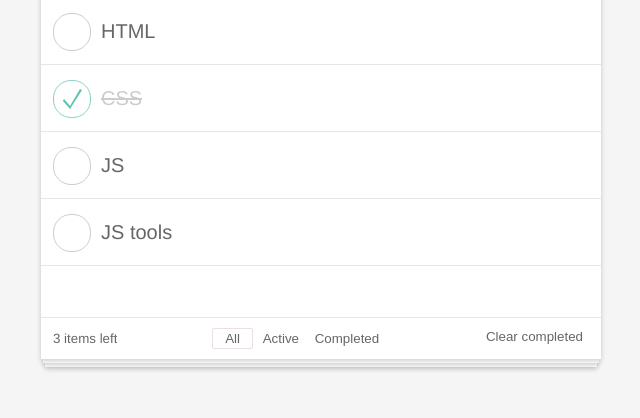
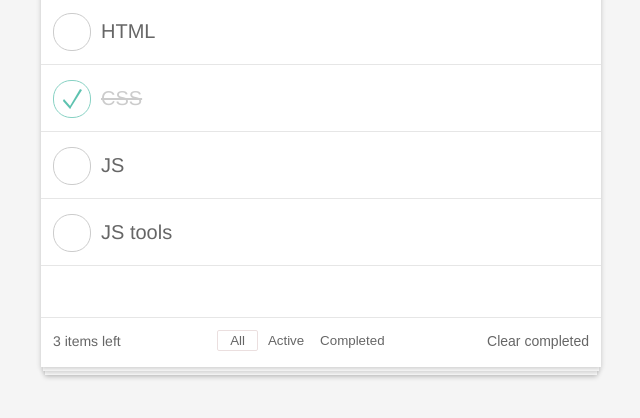
Before and after one commit to ok-technopolis/Burmistrov_Mikhail, a website: page public/index.html in a window 1280 px wide. Shown: the part 144-562 px from the top of the page, without its empty margins (319-959 px from the left). Drawn offline with Linux system fonts and the light colour scheme.

Commit message:
Improve actions bar styles

```diff
--- a/src/styles/default.scss
+++ b/src/styles/default.scss
@@ -12,6 +12,6 @@
 @import "./project/todos-list/todos-list";
 @import "./project/todos-list/todos-item";
 
-@import "./project/todos-actions/todos-actions";
-@import "./project/todos-filters/todos-filters";
-@import "./project/todos-commands/todos-commands";
+@import "./project/todos-actions-bar/todos-actions-bar";
+@import "./project/todos-actions-bar/todos-filters";
+@import "./project/todos-actions-bar/todos-commands";
--- a/src/styles/project/todos-actions-bar/todos-actions-bar.scss
+++ b/src/styles/project/todos-actions-bar/todos-actions-bar.scss
@@ -2,24 +2,22 @@
 
 
 .todos-actions-bar {
-	padding: 10px 12px;
+	padding: $offset $offset_3x;
 	border-top: 1px solid #e6e6e6;
 	font-family: $font-main;
+	text-align: center;
 	color: $c-gray;
-	font-size: 10pt;
+	font-size: $fs_little;
+    line-height: $lh_little;
 	overflow: hidden;
-
-	display: flex;
 
 	@include clearfix();
 	}
 
 	.todos-actions-bar_counter {
-		margin: auto;
-		max-width: 85px;
 		overflow: hidden;
 		white-space: nowrap;
 		float: left;
-
-		order: 1;
+		padding: $offset_half 0;
+		margin: $offset_2x $offset_4x $offset_2x 0;
 		}
--- a/src/styles/project/todos-actions-bar/todos-commands.scss
+++ b/src/styles/project/todos-actions-bar/todos-commands.scss
@@ -1,7 +1,8 @@
+@import "../../config/globals";
+
+
 .todos-commands {
 	float: right;
-
-	order: 50;
     }
 
     .todos-command {
@@ -9,4 +10,8 @@
         border: none;
         cursor: pointer;
         outline: none;
+        font-size: $fs_little;
+        line-height: $lh_little;
+        margin: $offset_2x 0 $offset_2x $offset_4x;
+        padding: $offset_half 0;
         }
--- a/src/styles/project/todos-actions-bar/todos-filters.scss
+++ b/src/styles/project/todos-actions-bar/todos-filters.scss
@@ -1,7 +1,10 @@
+@import "../../config/globals";
+
+
 .todos-filters {
 	overflow: hidden;
+	white-space: nowrap;
 	text-align: center;
-
-	flex: 1 0;
-	order: 10;
-}
+	margin: $offset_2x 0;
+	display: inline-block;
+    }
```
Also changed, not shown: public/dist/styles/default.css, 1 other file. Lines whose indentation alone changed are shown as unchanged.
